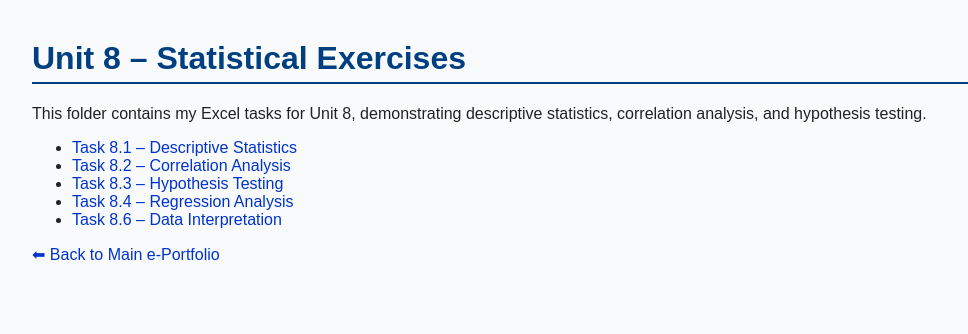
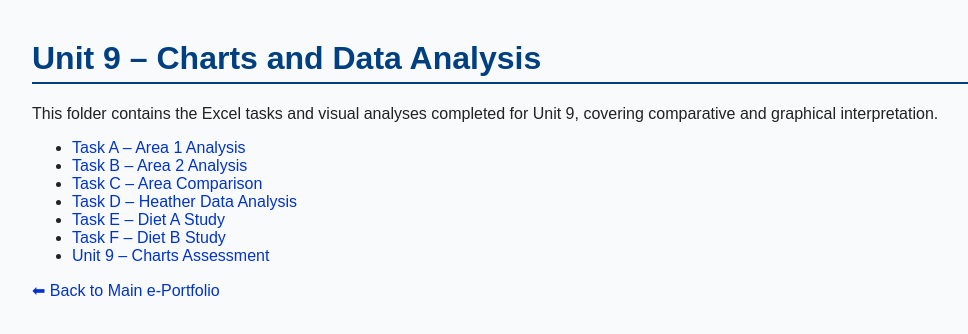
Before and after one commit to hamdanalmheiri/eportfolio, a plain HTML site: page Unit-9/index.html in a window 1280 px wide. Shown: the whole page, without its empty margins (8-976 px from the left). Drawn offline with Linux system fonts and the light colour scheme.

Commit message:
Update index.html

```diff
--- a/Unit-9/index.html
+++ b/Unit-9/index.html
@@ -3,7 +3,7 @@
 <head>
   <meta charset="UTF-8">
   <meta name="viewport" content="width=device-width, initial-scale=1.0">
-  <title>Unit 8 – Statistical Exercises</title>
+  <title>Unit 9 – Charts and Data Analysis</title>
   <style>
     body {font-family: Arial, sans-serif; margin: 40px; background-color: #f8fafc; color: #222;}
     h1 {color: #004080; border-bottom: 2px solid #004080; padding-bottom: 5px;}
@@ -12,15 +12,17 @@
   </style>
 </head>
 <body>
-  <h1>Unit 8 – Statistical Exercises</h1>
-  <p>This folder contains my Excel tasks for Unit 8, demonstrating descriptive statistics, correlation analysis, and hypothesis testing.</p>
+  <h1>Unit 9 – Charts and Data Analysis</h1>
+  <p>This folder contains the Excel tasks and visual analyses completed for Unit 9, covering comparative and graphical interpretation.</p>
 
   <ul>
-    <li><a href="Task_8.1.xlsx">Task 8.1 – Descriptive Statistics</a></li>
-    <li><a href="Task_8.2.xlsx">Task 8.2 – Correlation Analysis</a></li>
-    <li><a href="Task_8.3.xlsx">Task 8.3 – Hypothesis Testing</a></li>
-    <li><a href="Task_8.4.xlsx">Task 8.4 – Regression Analysis</a></li>
-    <li><a href="Task_8.6.xlsx">Task 8.6 – Data Interpretation</a></li>
+    <li><a href="Task_A_Area1.xlsx">Task A – Area 1 Analysis</a></li>
+    <li><a href="Task_B_Area2.xlsx">Task B – Area 2 Analysis</a></li>
+    <li><a href="Task_C_AreaComparison.xlsx">Task C – Area Comparison</a></li>
+    <li><a href="Task_D_Heather.xlsx">Task D – Heather Data Analysis</a></li>
+    <li><a href="Task_E_DietA.xlsx">Task E – Diet A Study</a></li>
+    <li><a href="Task_F_DietB.xlsx">Task F – Diet B Study</a></li>
+    <li><a href="Unit9_Charts_Assessment.xlsx">Unit 9 – Charts Assessment</a></li>
   </ul>
 
   <p><a href="../index.html">⬅ Back to Main e-Portfolio</a></p>
```
